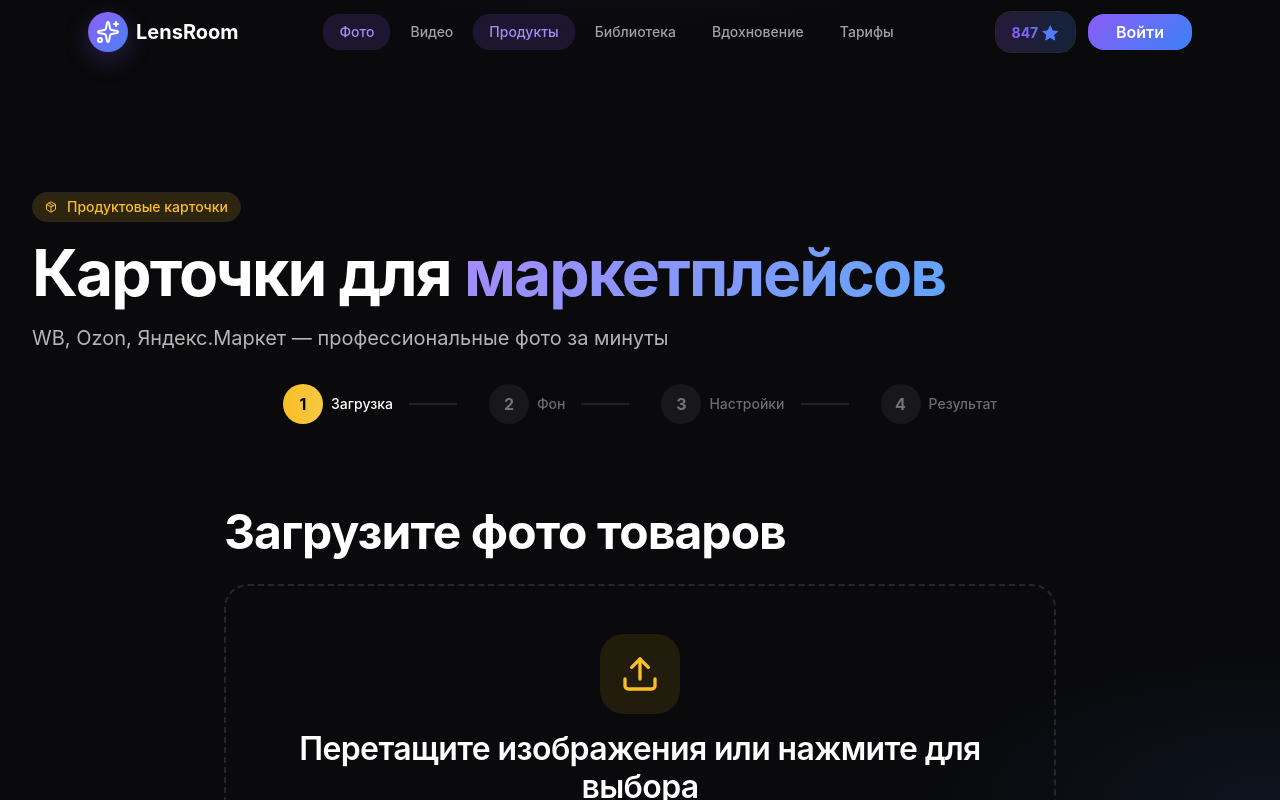
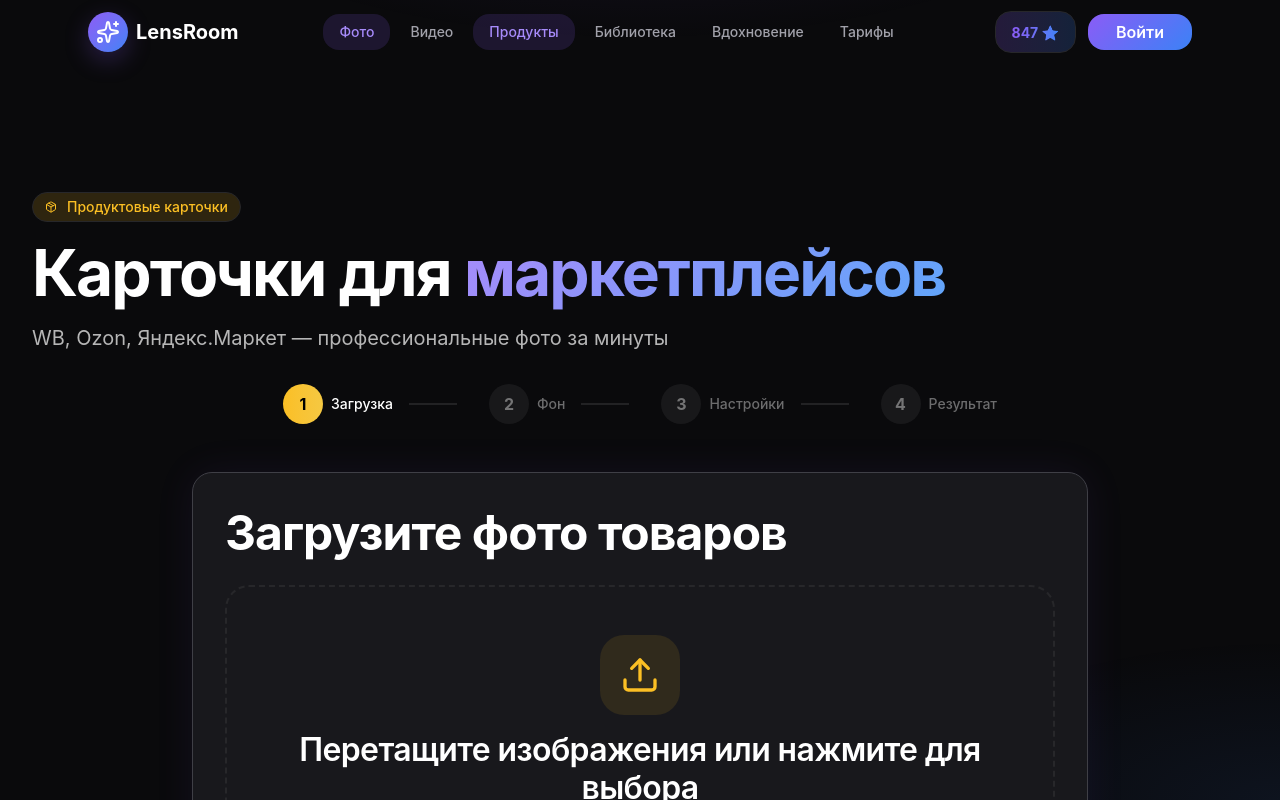
Before and after one commit to Mticool/LensRoom-V2, a Next.js app: page /create/products in a window 1280 px wide. Shown: the top 800 px of the page. Built offline with nearby package versions, Linux system fonts and the light colour scheme.

Commit message:
🐛 Fix Card variant: premium -> glow

```diff
--- a/src/app/create/products/page.tsx
+++ b/src/app/create/products/page.tsx
@@ -229,7 +229,7 @@
             animate={{ opacity: 1 }}
             className="max-w-4xl mx-auto"
           >
-            <Card variant="premium" className="p-8">
+            <Card variant="glow" className="p-8">
               <h2 className="text-2xl font-bold text-white mb-6">
                 Загрузите фото товаров
               </h2>
@@ -315,7 +315,7 @@
             animate={{ opacity: 1 }}
             className="max-w-6xl mx-auto"
           >
-            <Card variant="premium" className="p-8">
+            <Card variant="glow" className="p-8">
               <h2 className="text-2xl font-bold text-white mb-6">
                 Выберите стиль фона
               </h2>
@@ -375,7 +375,7 @@
             animate={{ opacity: 1 }}
             className="max-w-4xl mx-auto"
           >
-            <Card variant="premium" className="p-8">
+            <Card variant="glow" className="p-8">
               <h2 className="text-2xl font-bold text-white mb-6">
                 Настройки обработки
               </h2>
--- a/src/app/library/page.tsx
+++ b/src/app/library/page.tsx
@@ -142,7 +142,7 @@
               onClick={() => handleOpenPrompt(prompt)}
             >
               <Card
-                variant="premium"
+                variant="glow"
                 className="group overflow-hidden cursor-pointer hover:shadow-[0_0_30px_rgba(245,200,66,0.15),0_0_60px_rgba(168,85,247,0.1)] transition-all duration-300 p-0 h-full"
               >
                 {/* Preview Image */}
```
